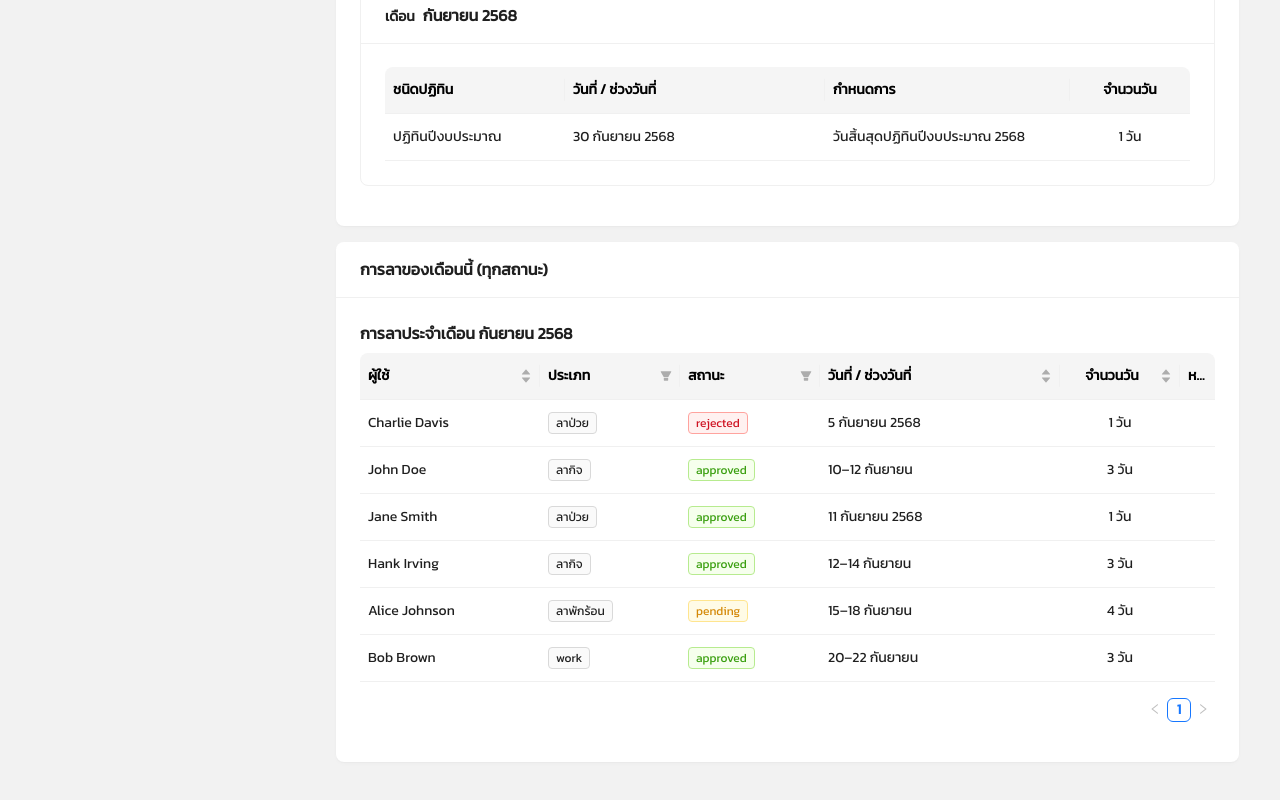
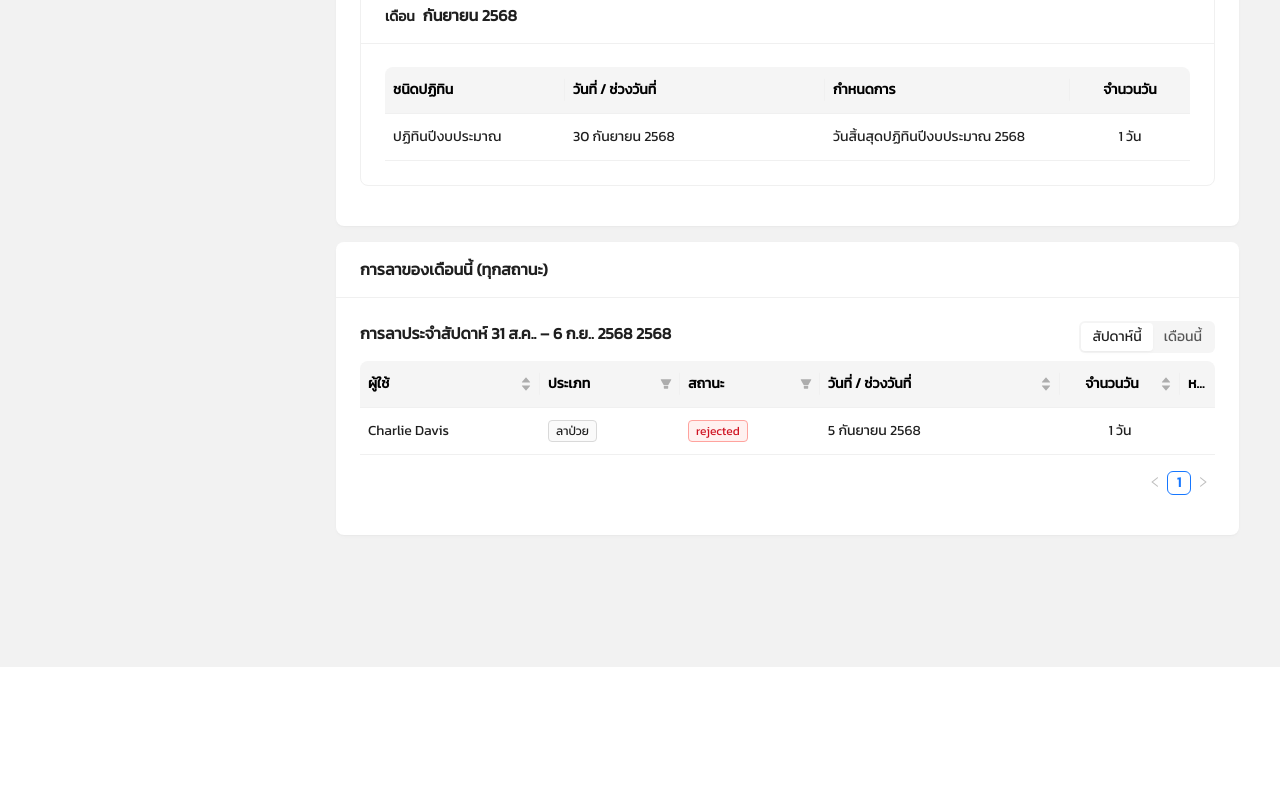
Before and after one commit to PrinTTer/leave-system-v2, a Next.js app: page /private/calendar in a window 1280 px wide. Shown: the part 1407-2207 px from the top of the page. After the commit the page ends 2074 px from the top, so only its background shows below. Built offline with nearby package versions, Linux system fonts and the light colour scheme; what @ant-design/nextjs-registry would draw is missing.

Commit message:
fix/calendar-filter-leave

```diff
--- a/src/app/components/Tables/LeaveScheduleTable.tsx
+++ b/src/app/components/Tables/LeaveScheduleTable.tsx
@@ -1,7 +1,7 @@
 'use client';
 
-import React, { useMemo } from 'react';
-import { Table, Tag, Typography } from 'antd';
+import React, { useMemo, useState } from 'react';
+import { Table, Tag, Typography, Segmented } from 'antd';
 import type { ColumnsType } from 'antd/es/table';
 import type { LeaveItem, UserRef } from '@/types/calendar';
 import dayjs, { Dayjs } from 'dayjs';
@@ -16,11 +16,11 @@ interface Props {
   users: UserRef[];
   /** user ที่เลือกให้มองเห็น จากหน้า Leave Visibility (ว่าง = แสดงทุกคน) */
   selectedUserIds?: string[];
-  /** เดือนฐานที่ต้องการแสดง (default: วันนี้) */
+  /** เดือนฐานที่ต้องการแสดง (default: วันนี้) — ยังใช้เป็น base date เมื่อเลือก "เดือนนี้" */
   monthDate?: Dayjs;
 }
 
-// แปลงประเภทการลาเป็นไทย (เติม/ปรับได้ตามระบบจริง)
+// แปลงประเภทการลาเป็นไทย
 const LEAVE_TYPE_TH: Record<string, string> = {
   sick: 'ลาป่วย',
   personal: 'ลากิจ',
@@ -48,12 +48,11 @@ function formatThaiDateRange(start: Dayjs, end: Dayjs): string {
   return `${left} – ${right}`;
 }
 
-function overlapsMonth(item: LeaveItem, month: Dayjs) {
-  const mStart = month.startOf('month');
-  const mEnd = month.endOf('month');
-  const s = dayjs(item.startDate);
-  const e = dayjs(item.endDate || item.startDate);
-  return s.isBefore(mEnd.add(1, 'day'), 'day') && e.isAfter(mStart.subtract(1, 'day'), 'day');
+function overlapsRange(item: LeaveItem, rangeStart: Dayjs, rangeEnd: Dayjs) {
+  const s = dayjs(item.startDate).startOf('day');
+  const e = dayjs(item.endDate || item.startDate).endOf('day');
+  // รวมวันปลายทั้งสองฝั่งแบบ inclusive
+  return s.isBefore(rangeEnd.add(1, 'day'), 'day') && e.isAfter(rangeStart.subtract(1, 'day'), 'day');
 }
 
 function dayCount(item: LeaveItem) {
@@ -62,18 +61,52 @@ function dayCount(item: LeaveItem) {
   return e.diff(s, 'day') + 1;
 }
 
-export default function LeaveScheduleTable({ leaves, users, selectedUserIds = [], monthDate }: Props) {
+type RangeFilter = 'week' | 'month';
+
+export default function LeaveScheduleTable({
+  leaves,
+  users,
+  selectedUserIds = [],
+  monthDate,
+}: Props) {
   const userMap = useMemo(() => new Map(users.map((u) => [String(u.id), u.name])), [users]);
-  const month = (monthDate ?? dayjs()).startOf('month');
+
+  // ฟิลเตอร์ช่วงเวลา (ค่าเริ่มต้น: สัปดาห์นี้)
+  const [rangeFilter, setRangeFilter] = useState<RangeFilter>('week');
+
+  // baseDate ใช้วันนี้เป็นหลัก หากส่ง monthDate มาก็ใช้เป็น base ของ "เดือนนี้"
+  const baseDate = monthDate ?? dayjs();
+
+  // คำนวณช่วงตามฟิลเตอร์
+  const { rangeStart, rangeEnd, rangeTitle } = useMemo(() => {
+    if (rangeFilter === 'week') {
+      // วันอาทิตย์เป็นวันเริ่มต้นสัปดาห์ (0) — ไม่ต้องใช้ปลั๊กอิน
+      const start = baseDate.startOf('day').subtract(baseDate.day(), 'day'); // อาทิตย์
+      const end = start.add(6, 'day').endOf('day'); // เสาร์
+      return {
+        rangeStart: start,
+        rangeEnd: end,
+        rangeTitle: `การลาประจำสัปดาห์ ${formatThaiDateRange(start, end)} ${beYear(start)}`,
+      };
+    }
+    // เดือนนี้
+    const start = baseDate.startOf('month');
+    const end = baseDate.endOf('month');
+    // เพิ่มปี พ.ศ. ต่อท้ายให้ชัดเจน
+    return {
+      rangeStart: start,
+      rangeEnd: end,
+      rangeTitle: `การลาประจำเดือน ${baseDate.format('MMMM')} ${beYear(baseDate)}`,
+    };
+  }, [baseDate, rangeFilter]);
 
   const filtered = useMemo(() => {
     const byUser = selectedUserIds.length
       ? leaves.filter((l) => selectedUserIds.includes(String(l.userId)))
       : leaves;
-    const byMonth = byUser.filter((l) => overlapsMonth(l, month));
-    // เรียงตามวันที่เริ่มลา
-    return byMonth.sort((a, b) => a.startDate.localeCompare(b.startDate));
-  }, [leaves, month, selectedUserIds]);
+    const byRange = byUser.filter((l) => overlapsRange(l, rangeStart, rangeEnd));
+    return byRange.sort((a, b) => a.startDate.localeCompare(b.startDate));
+  }, [leaves, selectedUserIds, rangeStart, rangeEnd]);
 
   const columns: ColumnsType<LeaveItem & { _dateRange: string; _days: number }> = [
     {
@@ -82,7 +115,8 @@ export default function LeaveScheduleTable({ leaves, users, selectedUserIds = []
       key: 'user',
       width: 180,
       render: (v) => userMap.get(String(v)) ?? v,
-      sorter: (a, b) => (userMap.get(String(a.userId)) ?? '').localeCompare(userMap.get(String(b.userId)) ?? ''),
+      sorter: (a, b) =>
+        (userMap.get(String(a.userId)) ?? '').localeCompare(userMap.get(String(b.userId)) ?? ''),
     },
     {
       title: 'ประเภท',
@@ -130,19 +164,32 @@ export default function LeaveScheduleTable({ leaves, users, selectedUserIds = []
     },
   ];
 
-  const dataSource = useMemo(() =>
+  const dataSource = useMemo(
+    () =>
       filtered.map((l) => ({
         ...l,
         _dateRange: formatThaiDateRange(dayjs(l.startDate), dayjs(l.endDate || l.startDate)),
         _days: dayCount(l),
       })),
-  [filtered]);
+    [filtered]
+  );
 
   return (
     <div>
-      <Typography.Title level={5} style={{ margin: '0 0 8px' }}>
-        การลาประจำเดือน {month.format('MMMM')} {month.year() + 543}
+      <div style={{ display: 'flex', justifyContent: 'space-between', gap: 12, marginBottom: 8 }}>
+        <Typography.Title level={5} style={{ margin: 0 }}>
+          {rangeTitle}
         </Typography.Title>
+        <Segmented
+          options={[
+            { label: 'สัปดาห์นี้', value: 'week' },
+            { label: 'เดือนนี้', value: 'month' },
+          ]}
+          value={rangeFilter}
+          onChange={(v) => setRangeFilter(v as RangeFilter)}
+        />
+      </div>
+
       <Table
         rowKey="id"
         columns={columns}
```
Lines whose indentation alone changed are shown as unchanged.
